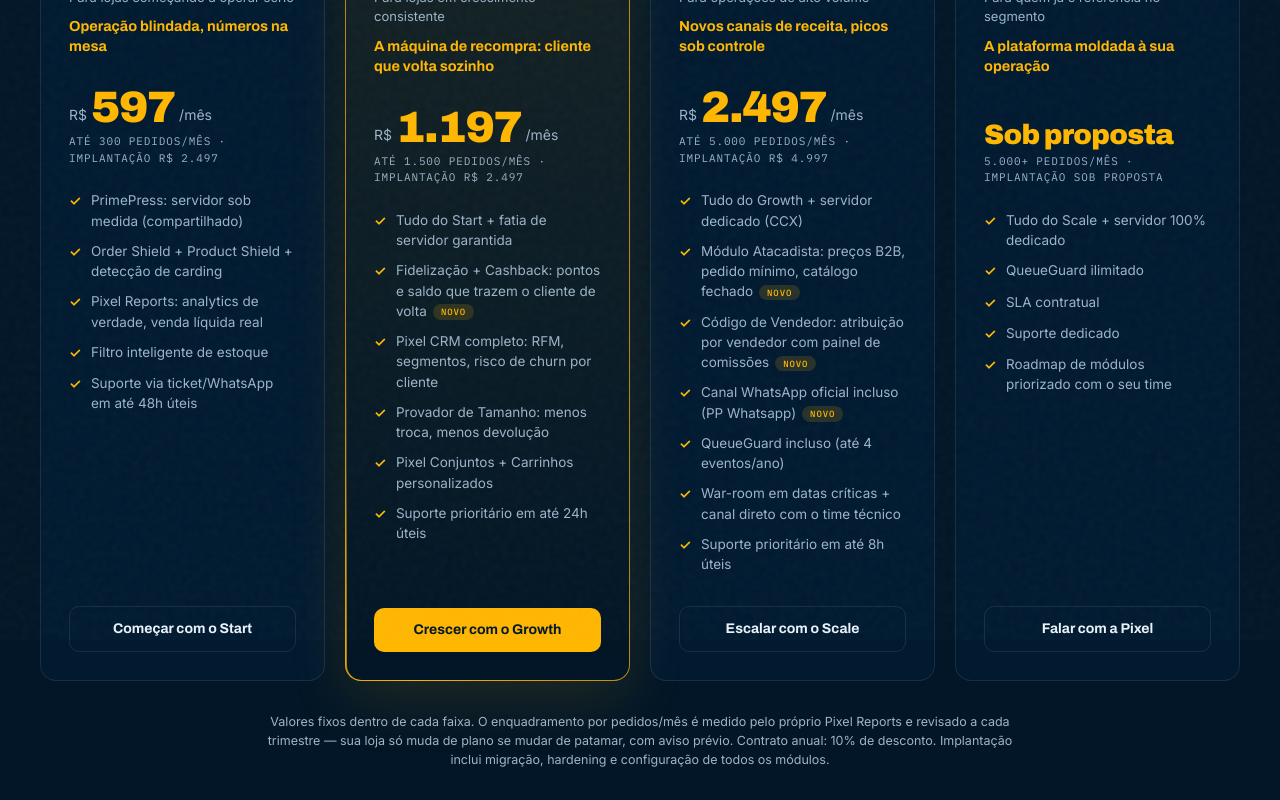
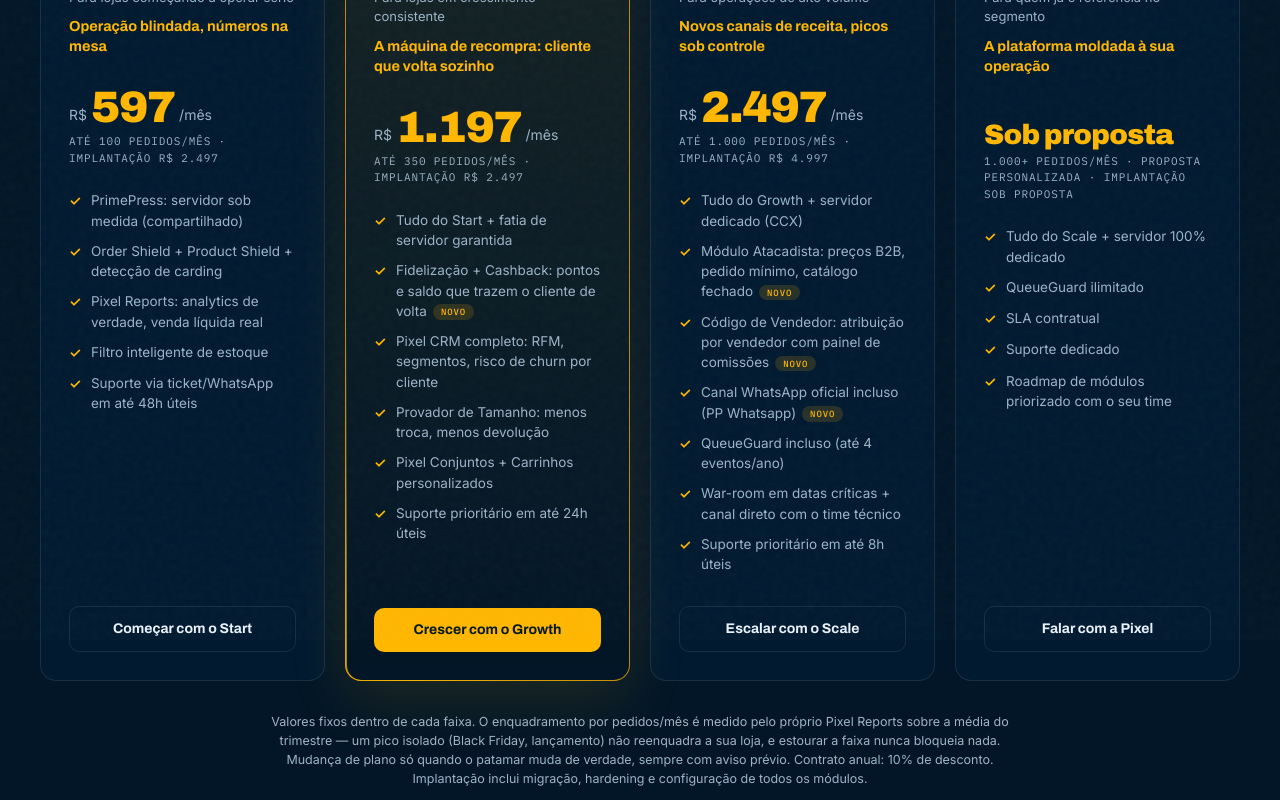
Before and after one commit to pixelpartnersbr/website-pixel, a Next.js app: page /planos in a window 1280 px wide. Shown: the part 600-1400 px from the top of the page. Built offline with nearby package versions, Linux system fonts and the light colour scheme.

Commit message:
Add files via upload

```diff
--- a/components/Header.tsx
+++ b/components/Header.tsx
@@ -21,14 +21,14 @@
         <a href="/plataforma" className="flex items-center">
           <img src="/images/logo-pixel-commerce.png" alt="Pixel Commerce by Pixel Partners" className="h-9 w-auto" />
         </a>
-        <ul className="hidden gap-7 md:flex">
+        <ul className="hidden gap-7 xl:flex">
           {links.map(([href, label]) => (
             <li key={href}>
               <a href={href} className="text-[13.5px] text-dim transition-colors hover:text-ink">{label}</a>
             </li>
           ))}
         </ul>
-        <a href="#contato" className="hidden rounded-lg bg-amber md:inline-block px-[18px] py-[9px] font-display text-[13px] font-bold text-navy-950 transition-all hover:-translate-y-px hover:shadow-[0_6px_18px_rgba(255,183,0,.28)]">
+        <a href="#contato" className="hidden rounded-lg bg-amber xl:inline-block px-[18px] py-[9px] font-display text-[13px] font-bold text-navy-950 transition-all hover:-translate-y-px hover:shadow-[0_6px_18px_rgba(255,183,0,.28)]">
           Falar com a Pixel
         </a>
         <MobileNav links={links} cta={["#contato", "Falar com a Pixel"]} />
--- a/components/MobileNav.tsx
+++ b/components/MobileNav.tsx
@@ -7,7 +7,7 @@
 }: { links: (readonly [string, string])[] | string[][]; cta: [string, string] }) {
   const [open, setOpen] = useState(false);
   return (
-    <div className="md:hidden">
+    <div className="xl:hidden">
       <button
         type="button"
         aria-label={open ? "Fechar menu" : "Abrir menu"}
--- a/components/Pricing.tsx
+++ b/components/Pricing.tsx
@@ -15,7 +15,7 @@
   {
     name: "Start", tagline: "Para lojas começando a operar sério",
     job: "Operação blindada, números na mesa",
-    monthly: 597, orders: "até 300 pedidos/mês", setup: "R$ 2.497",
+    monthly: 597, orders: "até 100 pedidos/mês", setup: "R$ 2.497",
     features: [
       { t: "PrimePress: servidor sob medida (compartilhado)" },
       { t: "Order Shield + Product Shield + detecção de carding" },
@@ -28,7 +28,7 @@
   {
     name: "Growth", tagline: "Para lojas em crescimento consistente",
     job: "A máquina de recompra: cliente que volta sozinho",
-    monthly: 1197, orders: "até 1.500 pedidos/mês", setup: "R$ 2.497", featured: true,
+    monthly: 1197, orders: "até 350 pedidos/mês", setup: "R$ 2.497", featured: true,
     features: [
       { t: "Tudo do Start + fatia de servidor garantida" },
       { t: "Fidelização + Cashback: pontos e saldo que trazem o cliente de volta", novo: true },
@@ -42,7 +42,7 @@
   {
     name: "Scale", tagline: "Para operações de alto volume",
     job: "Novos canais de receita, picos sob controle",
-    monthly: 2497, orders: "até 5.000 pedidos/mês", setup: "R$ 4.997",
+    monthly: 2497, orders: "até 1.000 pedidos/mês", setup: "R$ 4.997",
     features: [
       { t: "Tudo do Growth + servidor dedicado (CCX)" },
       { t: "Módulo Atacadista: preços B2B, pedido mínimo, catálogo fechado", novo: true },
@@ -57,7 +57,7 @@
   {
     name: "Enterprise", tagline: "Para quem já é referência no segmento",
     job: "A plataforma moldada à sua operação",
-    monthly: null, orders: "5.000+ pedidos/mês", setup: "sob proposta",
+    monthly: null, orders: "1.000+ pedidos/mês · proposta personalizada", setup: "sob proposta",
     features: [
       { t: "Tudo do Scale + servidor 100% dedicado" },
       { t: "QueueGuard ilimitado" },
@@ -197,9 +197,10 @@
         <Reveal>
           <p className="mx-auto mt-8 max-w-[760px] text-center text-[12.5px] text-dim">
             Valores fixos dentro de cada faixa. O enquadramento por pedidos/mês é medido pelo próprio Pixel
-            Reports e revisado a cada trimestre — sua loja só muda de plano se mudar de patamar, com aviso
-            prévio. Contrato anual: 10% de desconto. Implantação inclui migração, hardening e configuração
-            de todos os módulos.
+            Reports sobre a média do trimestre — um pico isolado (Black Friday, lançamento) não reenquadra a
+            sua loja, e estourar a faixa nunca bloqueia nada. Mudança de plano só quando o patamar muda de
+            verdade, sempre com aviso prévio. Contrato anual: 10% de desconto. Implantação inclui migração,
+            hardening e configuração de todos os módulos.
           </p>
         </Reveal>
       </div>
--- a/components/site/SiteHeader.tsx
+++ b/components/site/SiteHeader.tsx
@@ -20,18 +20,18 @@
       <div className="wrap flex h-16 items-center justify-between">
         <a href="/" className="flex items-center gap-3">
           <img src="/images/logo-pixel-partners-inline.png" alt="Pixel Partners" className="h-10 w-auto" />
-          <small className="hidden font-mono text-[10px] uppercase tracking-[0.08em] text-dim lg:inline">
+          <small className="hidden font-mono text-[10px] uppercase tracking-[0.08em] text-dim xl:inline">
             code · connect · create
           </small>
         </a>
-        <ul className="hidden gap-7 md:flex">
+        <ul className="hidden gap-7 xl:flex">
           {links.map(([href, label]) => (
             <li key={href}>
               <a href={href} className="text-[13.5px] text-dim transition-colors hover:text-ink">{label}</a>
             </li>
           ))}
         </ul>
-        <a href="/#contato" className="hidden rounded-lg bg-amber sm:max-md:hidden md:inline-block px-[18px] py-[9px] font-display text-[13px] font-bold text-navy-950 transition-all hover:-translate-y-px hover:shadow-[0_6px_18px_rgba(255,183,0,.28)]">
+        <a href="/#contato" className="hidden rounded-lg bg-amber xl:inline-block px-[18px] py-[9px] font-display text-[13px] font-bold text-navy-950 transition-all hover:-translate-y-px hover:shadow-[0_6px_18px_rgba(255,183,0,.28)]">
           Fale Conosco
         </a>
         <MobileNav links={links} cta={["/#contato", "Fale Conosco"]} />
--- a/components/site/config.ts
+++ b/components/site/config.ts
@@ -1,5 +1,5 @@
 // ⚙️ AJUSTE AQUI: dados de contato e estatísticas do site institucional
-export const BUILD = "1.11.0";
+export const BUILD = "1.12.0";
 
 export const SITE = {
   whatsapp: "5527996520301",
```
